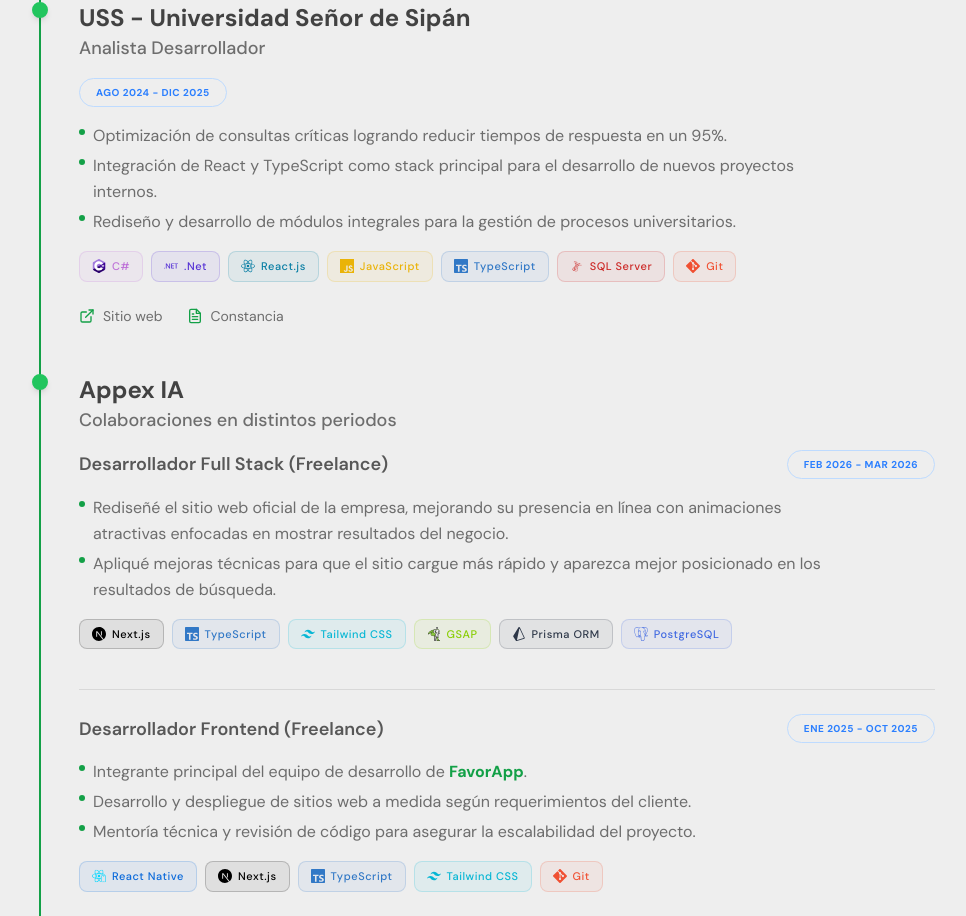
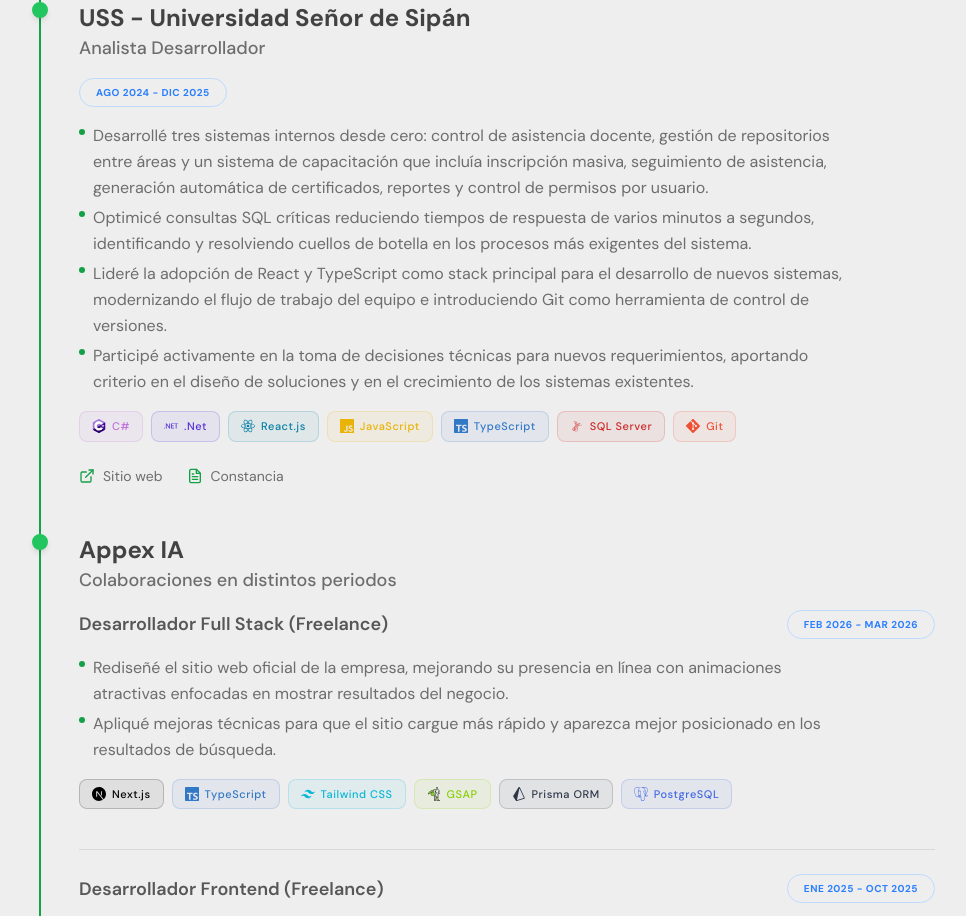
Before and after one commit to rody-huancas/dev-portfolio, a Next.js app: page / in a window 1280 px wide. Shown: the part 1640-2556 px from the top of the page, without its empty margins (153-1119 px from the left). Built offline with nearby package versions, Linux system fonts and the light colour scheme; no server answers.

Commit message:
feat(experience.data): update experience descriptions with detailed project contributions

```diff
--- a/src/data/experience.data.ts
+++ b/src/data/experience.data.ts
@@ -55,16 +55,20 @@ export const experienceData: IExperience[] = [
         },
         description: [
           {
-            es: "Optimización de consultas críticas logrando reducir tiempos de respuesta en un 95%.",
-            en: "Optimized critical queries, reducing response times by 95%.",
+            es: "Desarrollé tres sistemas internos desde cero: control de asistencia docente, gestión de repositorios entre áreas y un sistema de capacitación que incluía inscripción masiva, seguimiento de asistencia, generación automática de certificados, reportes y control de permisos por usuario.",
+            en: "Built three internal systems from scratch: faculty attendance tracking, cross-department file repository management, and a training platform featuring bulk enrollment, attendance tracking, automatic certificate generation, reports, and role-based permissions.",
           },
           {
-            es: "Integración de React y TypeScript como stack principal para el desarrollo de nuevos proyectos internos.",
-            en: "Introduced React and TypeScript as the main stack for new internal projects.",
+            es: "Optimicé consultas SQL críticas reduciendo tiempos de respuesta de varios minutos a segundos, identificando y resolviendo cuellos de botella en los procesos más exigentes del sistema.",
+            en: "Optimized critical SQL queries, cutting response times from several minutes down to seconds by identifying and resolving bottlenecks in the system's most demanding processes.",
           },
           {
-            es: "Rediseño y desarrollo de módulos integrales para la gestión de procesos universitarios.",
-            en: "Redesigned and developed end-to-end modules for university process management.",
+            es: "Lideré la adopción de React y TypeScript como stack principal para el desarrollo de nuevos sistemas, modernizando el flujo de trabajo del equipo e introduciendo Git como herramienta de control de versiones.",
+            en: "Led the adoption of React and TypeScript as the main stack for new systems, modernizing the team's workflow and introducing Git for version control.",
+          },
+          {
+            es: "Participé activamente en la toma de decisiones técnicas para nuevos requerimientos, aportando criterio en el diseño de soluciones y en el crecimiento de los sistemas existentes.",
+            en: "Actively participated in technical decision-making for new requirements, contributing to solution design and the evolution of existing systems.",
           },
         ],
         technologies: ["C#", ".Net", "React.js", "JavaScript", "TypeScript", "SQL Server", "Git"],
```
